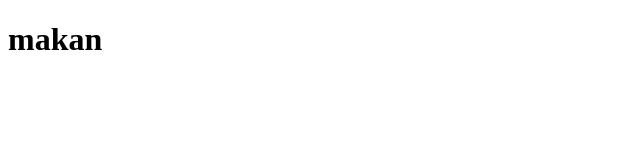
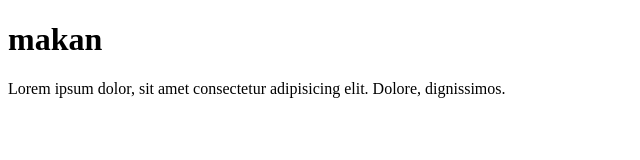
Before and after one commit to Varrel022/git-lets-try, a plain HTML site: page index.html in a window 1280 px wide. Shown: the whole page, without its empty margins (0-640 px from the left). Drawn offline with Linux system fonts and the light colour scheme.

Commit message:
modifikasi index.html

```diff
--- a/index.html
+++ b/index.html
@@ -8,5 +8,6 @@
 </head>
 <body>
     <h1>makan</h1>
+    <p>Lorem ipsum dolor, sit amet consectetur adipisicing elit. Dolore, dignissimos.</p>
 </body>
 </html>
```
